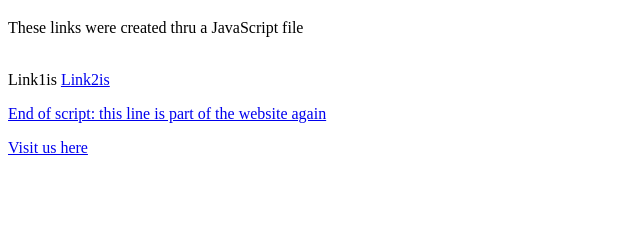
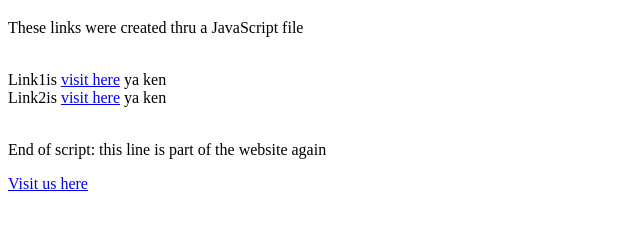
Before and after one commit to jtrautma/VC.Node, a website: page linkWebsite/urlListWebsite_v1_scriptInside.html in a window 1280 px wide. Shown: the part 61-288 px from the top of the page, without its empty margins (0-640 px from the left). Drawn offline with Linux system fonts and the light colour scheme.

Commit message:
Update urlListWebsite_v1_scriptInside.html

```diff
--- a/linkWebsite/urlListWebsite_v1_scriptInside.html
+++ b/linkWebsite/urlListWebsite_v1_scriptInside.html
@@ -30,7 +30,7 @@ urlArray = [
 
 
 for(i = 0; i < urlArray.length; i++) {
-  print('Link',i+1,'is <a href="',urlArray[i], '" ya ken');
+  print('Link',i+1,'is <a href="',urlArray[i], '">visit here</a> ya ken');
   }
 ///////////////////
 //////////////////
```
